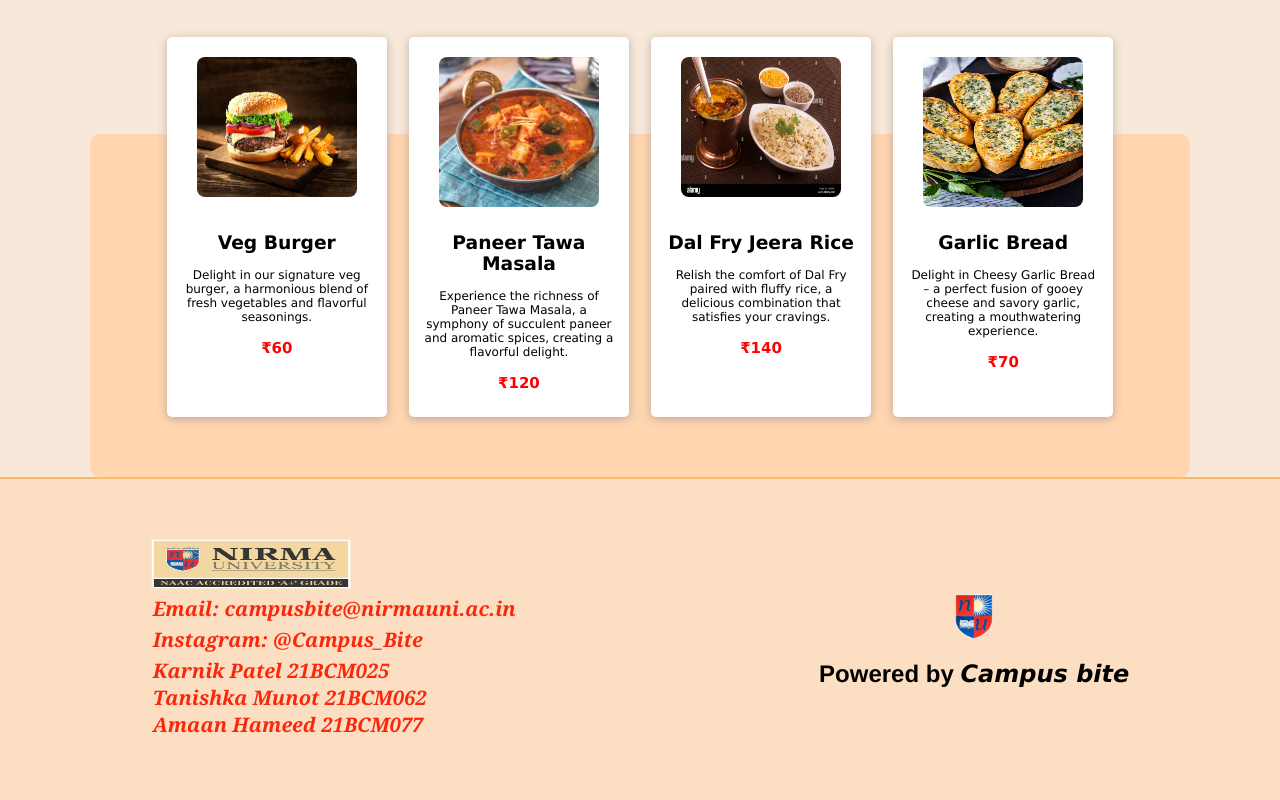
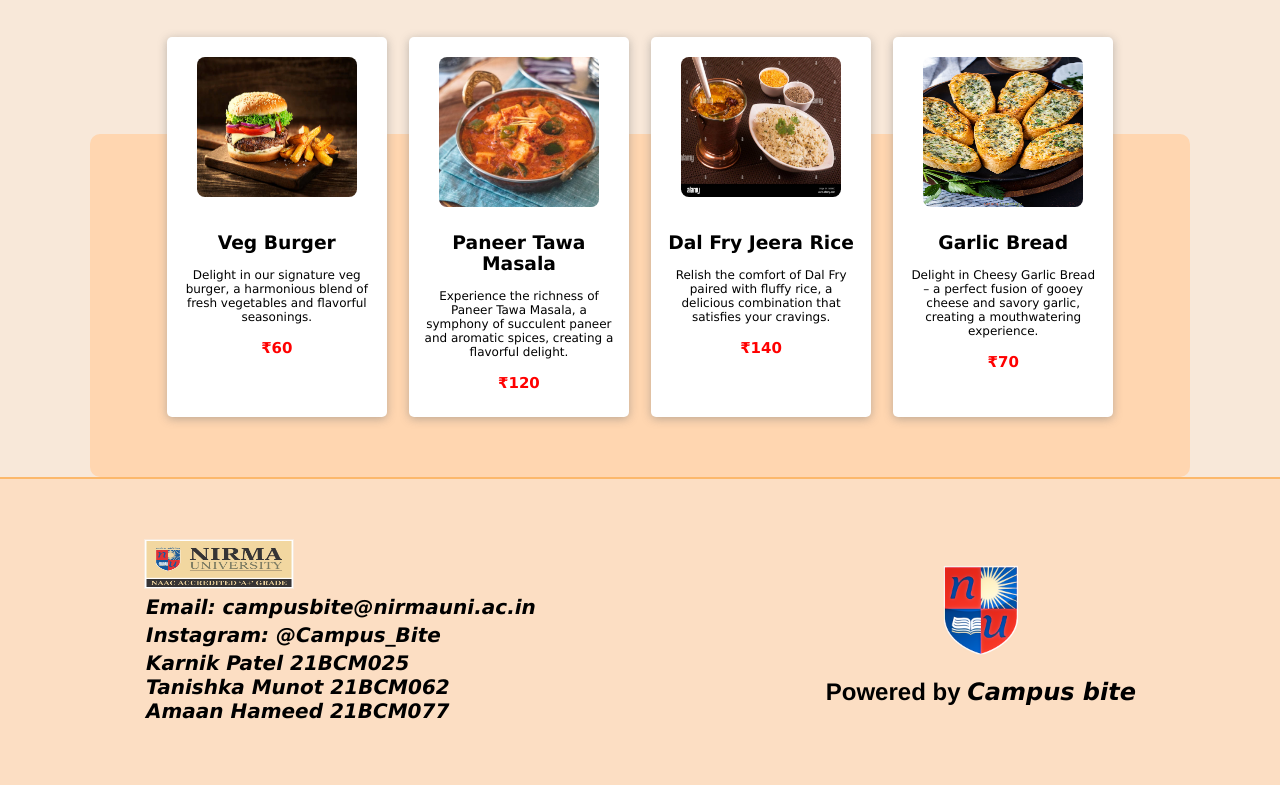
Before and after one commit to kittu84/Campus-Bite, a plain HTML site: page index.html in a window 1280 px wide. Shown: the part 1843-2643 px from the top of the page. Drawn offline with Linux system fonts and the light colour scheme.

Commit message:
home-page done

```diff
--- a/index.html
+++ b/index.html
@@ -193,6 +193,7 @@
 
     </div>
 
+    <footer>
     <div class="footer">
         <div class="footer-1">
             <div class="logo">
@@ -213,5 +214,10 @@
         </div>
 
     </div>
+</footer>
+
+
+
+
 </body>
 </html>
--- a/style.css
+++ b/style.css
@@ -342,17 +342,15 @@
 }
 
 .footer-1 .logo img{
-    width:200px;
+    width: 150px;
 }
 
 .footer-1 p{
     cursor:pointer;
     font-size:20px;
     padding:2px;
-    color:rgb(250,40,10);
+    color:black;
     font-weight:bold;
-    font-family: Georgia, Times, 'Times New Roman', serif;
-
 }
 
 .footer-2{
@@ -361,7 +359,7 @@
 }
 
 .footer-2 img{
-    width:50px;
+    width: 100px;
     margin-bottom:15px;
 }
 
```
